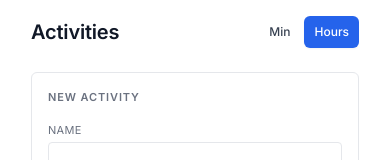
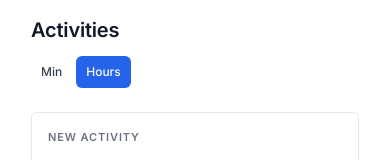
Before and after one commit to angelopol/TaskTimmer, a Next.js app: page /activities in a window 390 px wide. Shown: the top 160 px of the page. Built offline with nearby package versions, Linux system fonts and the light colour scheme; no server answers.

Commit message:
feat: improve mobile responsiveness of action buttons in DashboardWeekly and ActivitiesClient components

```diff
--- a/components/DashboardWeekly.tsx
+++ b/components/DashboardWeekly.tsx
@@ -165,19 +165,22 @@ export function DashboardWeekly() {
           <h2 className="tt-heading-page mb-1">Weekly Dashboard</h2>
           <p className="text-xs tt-text-muted">Week {data.weekStart} to {data.weekEndExclusive}</p>
         </div>
-        <div className="flex items-center gap-2 self-start sm:self-auto">
-          <div className="flex items-center gap-1">
-            <Button size="sm" variant="ghost" onClick={prevWeek} aria-label="Previous week">◀ Prev</Button>
-            <Button size="sm" variant="ghost" onClick={goToday} aria-label="Current week">Today</Button>
-            <Button size="sm" variant="ghost" onClick={nextWeek} aria-label="Next week" disabled={nextIsFuture}>Next ▶</Button>
+        {/* Mobile-only horizontal scroller for action buttons */}
+        <div className="self-start sm:self-auto w-full sm:w-auto">
+          <div className="flex items-center gap-2 overflow-x-auto sm:overflow-visible [-ms-overflow-style:none] [scrollbar-width:none] [&::-webkit-scrollbar]:hidden">
+            <div className="flex items-center gap-1 flex-nowrap">
+              <Button className="shrink-0" size="sm" variant="ghost" onClick={prevWeek} aria-label="Previous week">◀ Prev</Button>
+              <Button className="shrink-0" size="sm" variant="ghost" onClick={goToday} aria-label="Current week">Today</Button>
+              <Button className="shrink-0" size="sm" variant="ghost" onClick={nextWeek} aria-label="Next week" disabled={nextIsFuture}>Next ▶</Button>
+            </div>
+            <div className="flex items-center gap-1 flex-nowrap" aria-label="Units switch">
+              <Button className="shrink-0" size="sm" variant={unit==='min' ? 'primary' : 'ghost'} onClick={()=>setUnitAndSync('min')}>Min</Button>
+              <Button className="shrink-0" size="sm" variant={unit==='hr' ? 'primary' : 'ghost'} onClick={()=>setUnitAndSync('hr')}>Hours</Button>
+            </div>
+            <Link href="/schedule" aria-label="Go to weekly schedule" className="group shrink-0">
+              <Button asChild variant="primary" size="sm" leftIcon={<IconCalendar size={14} />}>Go to schedule</Button>
+            </Link>
           </div>
-          <div className="flex items-center gap-1" aria-label="Units switch">
-            <Button size="sm" variant={unit==='min' ? 'primary' : 'ghost'} onClick={()=>setUnitAndSync('min')}>Min</Button>
-            <Button size="sm" variant={unit==='hr' ? 'primary' : 'ghost'} onClick={()=>setUnitAndSync('hr')}>Hours</Button>
-          </div>
-          <Link href="/schedule" aria-label="Go to weekly schedule" className="group">
-            <Button asChild variant="primary" size="sm" leftIcon={<IconCalendar size={14} />}>Go to schedule</Button>
-          </Link>
         </div>
       </header>
       {/* Current Activity card */}
--- a/components/activities/ActivitiesClient.tsx
+++ b/components/activities/ActivitiesClient.tsx
@@ -89,9 +89,11 @@ export default function ActivitiesClient() {
     <div className="space-y-6">
       <header className="flex items-center justify-between flex-wrap gap-3">
         <h1 className="tt-heading-page">Activities</h1>
-        <div className="flex items-center gap-1" aria-label="Units switch">
-          <Button size="sm" variant={unit==='min' ? 'primary' : 'ghost'} onClick={()=>setUnit('min')}>Min</Button>
-          <Button size="sm" variant={unit==='hr' ? 'primary' : 'ghost'} onClick={()=>setUnit('hr')}>Hours</Button>
+        <div className="w-full sm:w-auto">
+          <div className="flex items-center gap-1 overflow-x-auto sm:overflow-visible [-ms-overflow-style:none] [scrollbar-width:none] [&::-webkit-scrollbar]:hidden" aria-label="Units switch">
+            <Button className="shrink-0" size="sm" variant={unit==='min' ? 'primary' : 'ghost'} onClick={()=>setUnit('min')}>Min</Button>
+            <Button className="shrink-0" size="sm" variant={unit==='hr' ? 'primary' : 'ghost'} onClick={()=>setUnit('hr')}>Hours</Button>
+          </div>
         </div>
       </header>
 
```
